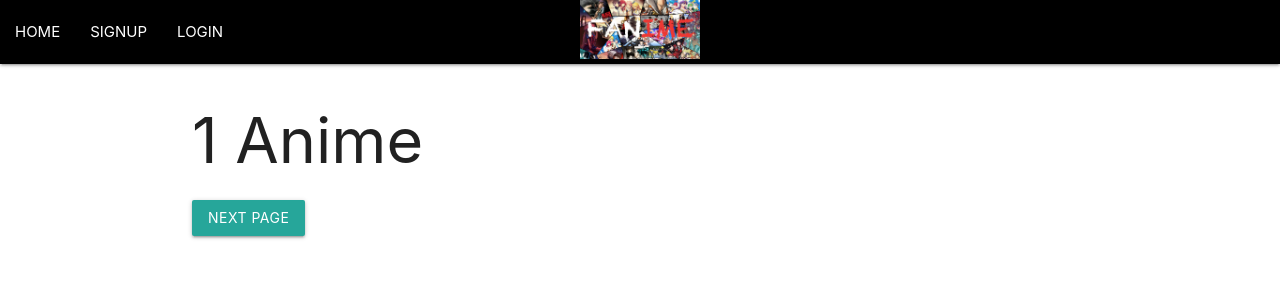
After one commit to n8dizonmustard/fanime, a Django app: page /categories/1 in a window 1280 px wide. The commit adds this page. Shown: the top 300 px of the page. Run offline with Django 3.2, Linux system fonts and the light colour scheme; data that the repository does not hold is empty.

Commit message:
add search by category feature

```diff
--- /dev/null
+++ b/fanime/fanime_app/templates/category.html
@@ -0,0 +1,19 @@
+{% extends 'base.html' %}
+
+
+{% block content %}
+
+
+<h1>{{category}} Anime</h1>
+
+{% for api_anime in response.data%}
+<a href="{% url 'detail' api_anime.id %}">
+<p>{{api_anime.attributes.canonicalTitle}}</p>
+<p><img src="{{api_anime.attributes.posterImage.small}}" alt=""><p>
+</a>
+{%endfor%}
+
+<form action="{% url 'categories_next' 'category' page %}" >
+    <button class="btn">Next Page</button>
+</form><br>
+{% endblock %}
--- a/fanime/fanime_app/urls.py
+++ b/fanime/fanime_app/urls.py
@@ -4,6 +4,8 @@ from . import views
 
 urlpatterns = [
     path('', views.home, name='home'),
+    path('categories/<str:category>', views.categories, name ='categories'), ##<str:category> is gonna come from the button they click
+    path('categories/<str:category>/next/<int:page>', views.categories_next, name='categories_next'),
     path('next/<int:page>', views.next, name='next'),
     path('previous/<int:page>', views.previous, name ='previous'),
     path('first/', views.first, name ='first'),
--- a/fanime/fanime_app/views.py
+++ b/fanime/fanime_app/views.py
@@ -22,6 +22,19 @@ def detail(request, api_anime_id):
   comment_form = CommentForm()
   response = requests.get(f'https://kitsu.io/api/edge/anime/{api_anime_id}').json() #making new request to api with anime id
   return render(request, 'detail.html', {'response': response, 'api_anime_id':api_anime_id, 'comment_form':comment_form})
+
+
+##runs when user clicks a category option
+def categories(request,category):
+  page = 0
+  response = requests.get(f'https://kitsu.io/api/edge/anime/?filter[categories]={category}').json() ##category will be diff depending on button
+  return render(request, 'category.html', {'response': response, 'category':category, 'page':page})
+
+#when a user hits next on category page than add 10 to page make new request to api and render new view
+def categories_next(request,category, page):
+  page = page + 10
+  response = requests.get(f'https://kitsu.io/api/edge/anime?filter%5Bcategories%5D=adventure&page%5Blimit%5D=10&page%5Boffset%5D={page}').json()
+  return render(request, 'categories/next.html', {'response':response, 'category':category,'page':page})
 
 
 #still not working sorry
```
Also changed, not shown: fanime/fanime_app/templates/categories/next.html (added, +23 -0 lines), fanime/fanime_app/templates/home.html (+17 -0 lines).
